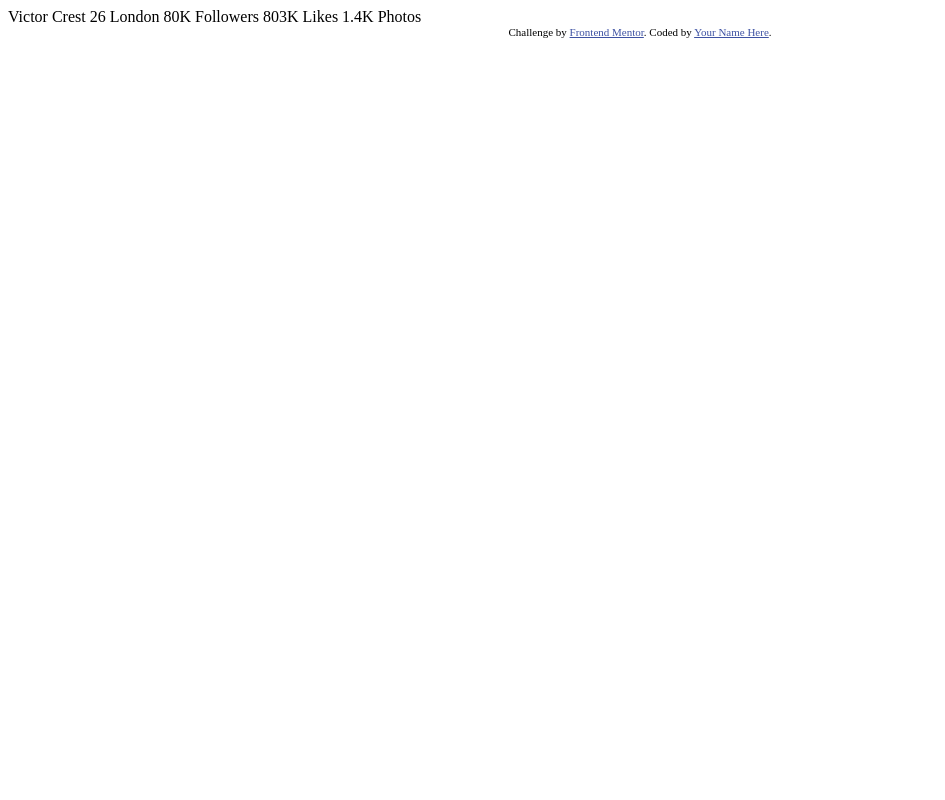
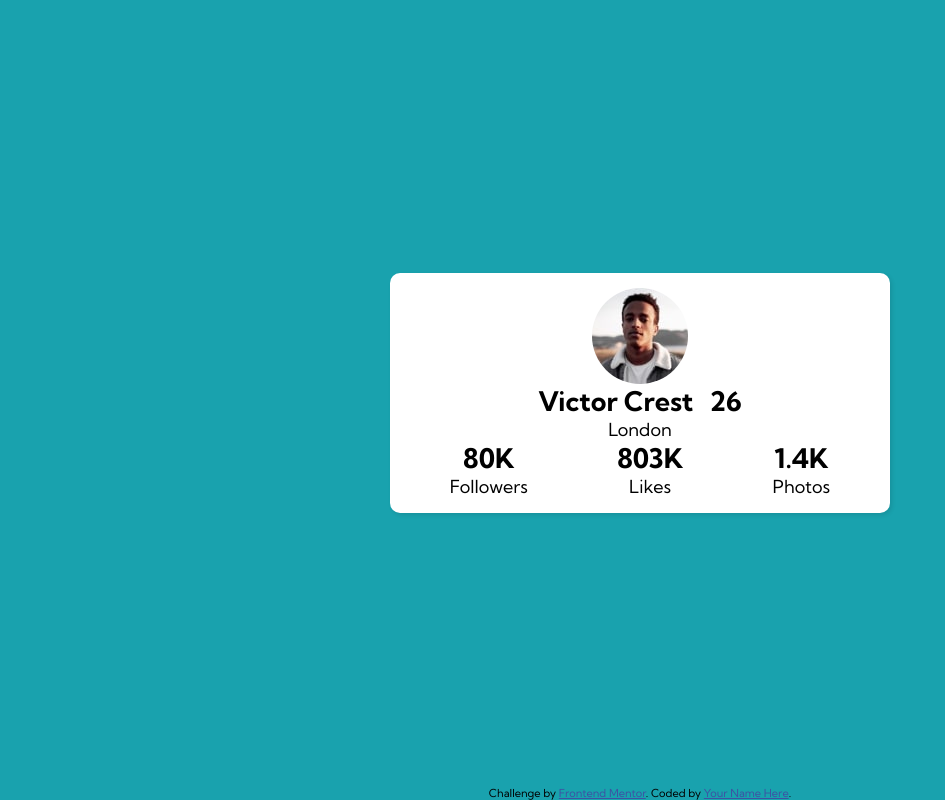
Before and after one commit to FelipeFerreiraSS/Profile-card-component, a plain HTML site: page index.html in a window 1280 px wide. Shown: the whole page, without its empty margins (0-945 px from the left). Drawn offline with Linux system fonts and the light colour scheme.

Commit message:
main CSS

```diff
--- a/index.html
+++ b/index.html
@@ -5,6 +5,9 @@
   <meta name="viewport" content="width=device-width, initial-scale=1.0"> <!-- displays site properly based on user's device -->
 
   <link rel="icon" type="image/png" sizes="32x32" href="./images/favicon-32x32.png">
+  <link rel="stylesheet" href="style.css">
+  <link rel="preconnect" href="https://fonts.gstatic.com">
+  <link href="https://fonts.googleapis.com/css2?family=Kumbh+Sans:wght@400;700&display=swap" rel="stylesheet">
 
   <title>Frontend Mentor | Profile card component</title>
 
@@ -15,21 +18,36 @@
   </style>
 </head>
 <body>
-  Victor Crest
-  26
-  London
+    <section class="container">
+        <div class="profile">
+          <img src="./images/image-victor.jpg" alt="Profile picture">
+          <div>
+            <h1>Victor Crest</h1>
+            <h2>26</h2>
+          </div>
+          <p>London</p>
+        </div>
 
-  80K
-  Followers
+        <div class="profileStatus">
+          <div class="StatusOfNumbersProfile">
+            <h2>80K</h2>
+            <p>Followers</p>
+          </div>
 
-  803K
-  Likes
+          <div class="StatusOfNumbersProfile">
+            <h2>803K</h2>
+            <p>Likes</p>
+          </div>
 
-  1.4K
-  Photos
-  <div class="attribution">
-    Challenge by <a href="https://www.frontendmentor.io?ref=challenge" target="_blank">Frontend Mentor</a>.
-    Coded by <a href="#">Your Name Here</a>.
-  </div>
+          <div class="StatusOfNumbersProfile">
+            <h2>1.4K</h2>
+            <p>Photos</p>
+          </div>
+        </div>
+    </section>
+    <div class="attribution">
+      Challenge by <a href="https://www.frontendmentor.io?ref=challenge" target="_blank">Frontend Mentor</a>.
+      Coded by <a href="#">Your Name Here</a>.
+    </div>
 </body>
 </html>
--- /dev/null
+++ b/style.css
@@ -0,0 +1,69 @@
+* {
+  margin: 0;
+  padding: 0;
+  border: 0;
+  box-sizing: border-box;
+}
+
+:root {
+  --DarkCyan: hsl(185, 75%, 39%);
+  --VeryDarkDesaturated: hsl(229, 23%, 23%);
+  --DarkGrayish: hsl(227, 10%, 46%);
+  --DarkGray: hsl(0, 0%, 59%);
+}
+
+body {
+  font-family: "Kumbh Sans";
+  font-size: 18px;
+  background: var(--DarkCyan);
+  min-height: 100vh;
+  min-width: 100vh;
+
+  display: flex;
+  flex-direction: column;
+  justify-content: center;
+}
+
+section {
+  background: white;
+  border-radius: 10px;
+  padding: 15px;
+  width: 500px;
+  margin: auto;
+  box-shadow: 2px 2px 4px rgba(0, 0, 0, 0.1);
+
+  display: flex;
+  flex-direction: column;
+  justify-content: center;
+  align-items: center;
+}
+
+.profile {
+  display: flex;
+  flex-direction: column;
+  justify-content: center;
+  align-items: center;
+}
+
+.profile > img {
+  border-radius: 50%;
+}
+
+.profile > div {
+  display: flex;
+  width: 220px;
+  justify-content: space-around;
+}
+
+.profileStatus {
+  display: flex;
+  width: 470px;
+  justify-content: space-around;
+}
+
+.StatusOfNumbersProfile {
+  display: flex;
+  flex-direction: column;
+  justify-content: center;
+  align-items: center;
+}
```
